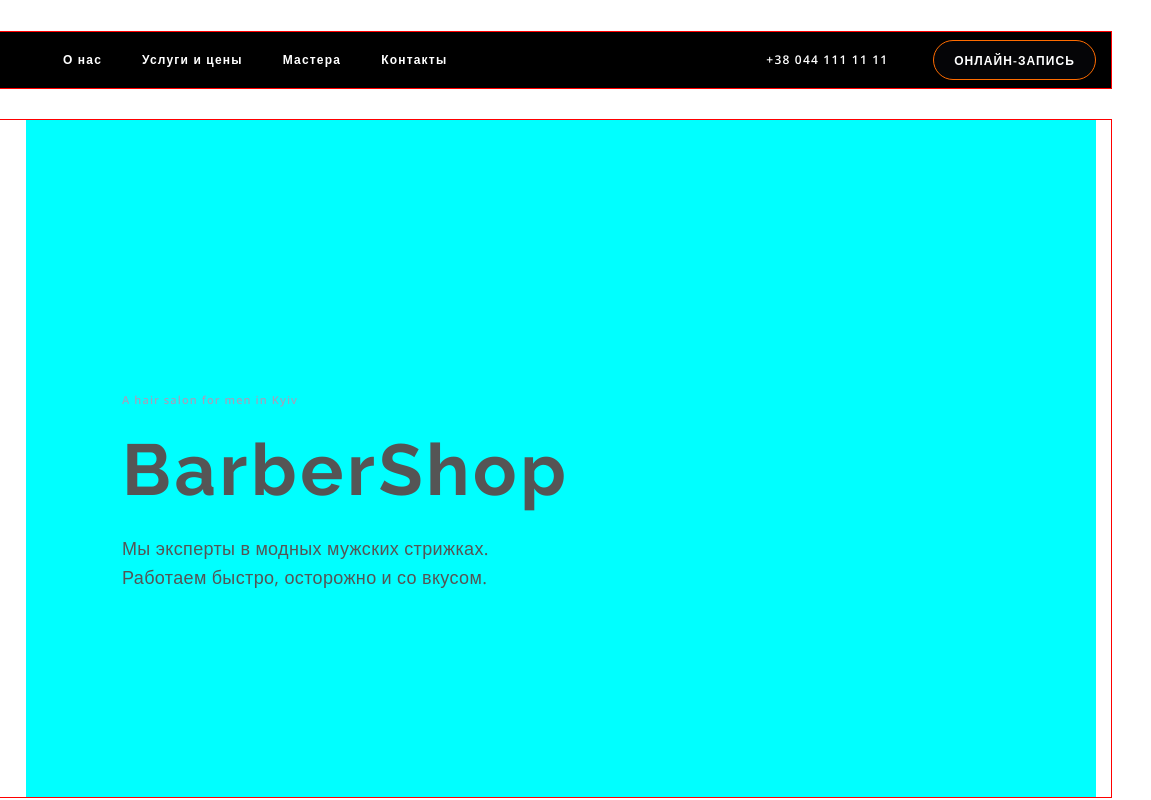
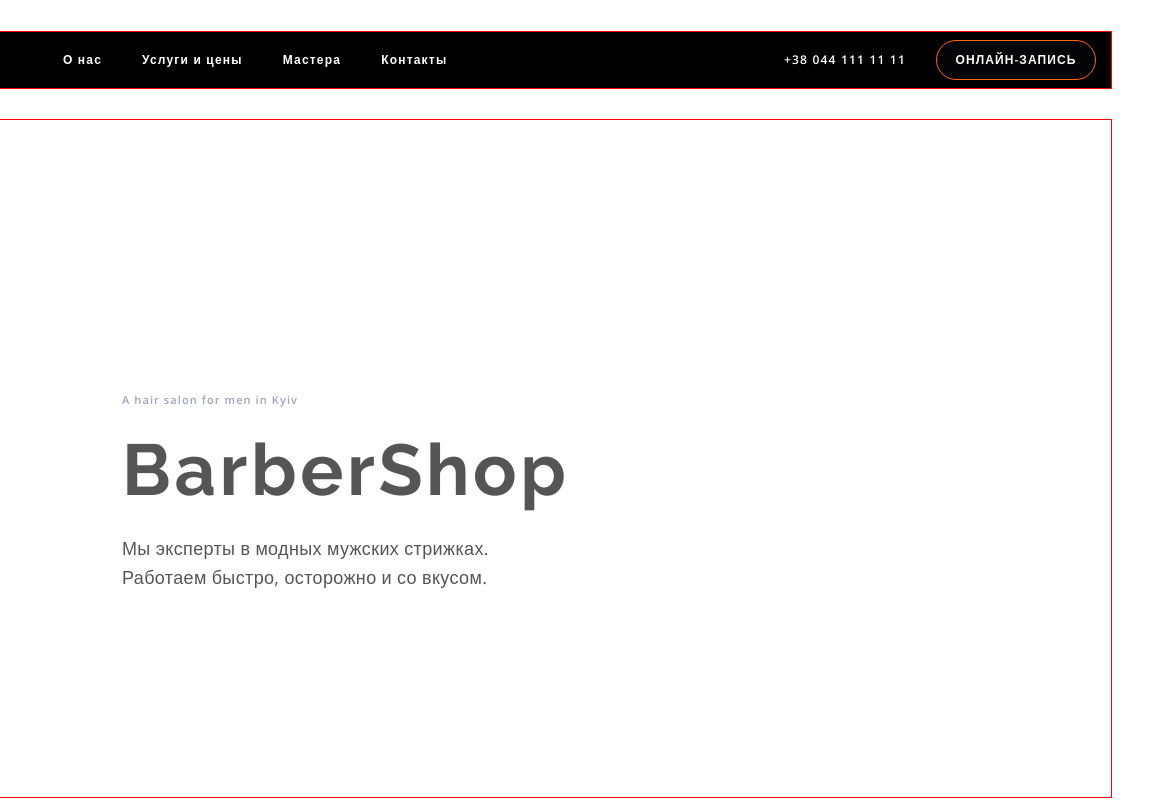
Before and after one commit to Npolozov/BarberShop, a plain HTML site: page index.html in a window 1280 px wide. Shown: the top 800 px of the page, 129-1280 px from the left. Drawn offline with nearby package versions, Linux system fonts and the light colour scheme.

Commit message:
Update style.css

```diff
--- a/style/style.css
+++ b/style/style.css
@@ -68,13 +68,13 @@ img {
   background-color: black;
 }
 .header-logo {
+  margin-right: 70px;
 }
 .header-nav {
 }
 .header-list {
   display: flex;
   align-items: center;
-  margin-left: 70px;
 }
 
 .link {
@@ -96,7 +96,7 @@ img {
 }
 .header-tel {
   display: block;
-  margin-left: 319px;
+  margin-left: auto;
   font-weight: 600;
   font-size: 12px;
   line-height: 1.3;
@@ -106,18 +106,14 @@ img {
   text-decoration: none;
 }
 .button {
+  margin-left: 30px;
   min-width: 160px;
   height: 40px;
-  font-family: 'Open Sans';
-  display: block;
   font-family: inherit;
-  margin-left: auto;
-  padding: 12px 20px;
   font-weight: 600;
   font-size: 12px;
   line-height: 1.3;
   letter-spacing: 0.09em;
-  text-transform: uppercase;
   color: var(--another-tittle-color);
   border: 1px solid var(--text-hover);
   border-radius: 25px;
@@ -151,8 +147,8 @@ img {
 
 #about {
 }
+
 .hero-content {
-  background-color: aqua;
   padding: 272px 96px 206px 96px;
   flex-grow: 1;
 }
```
